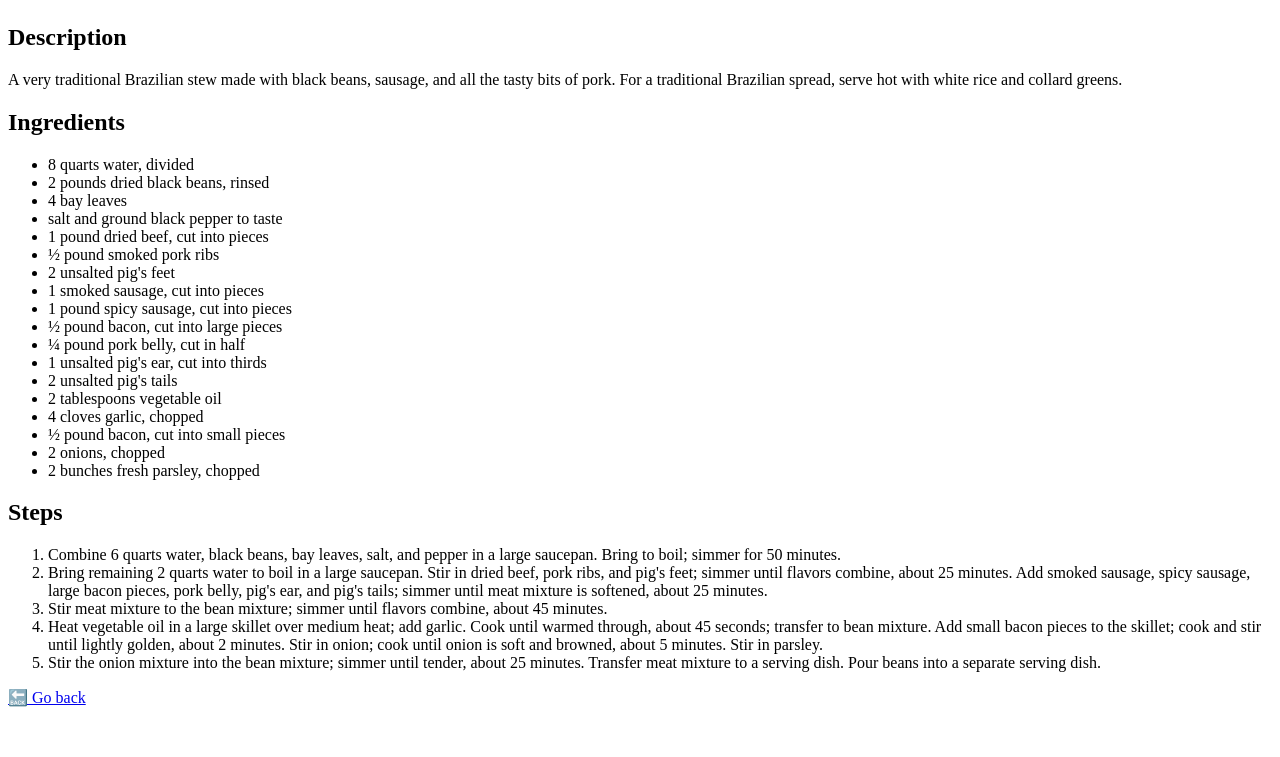
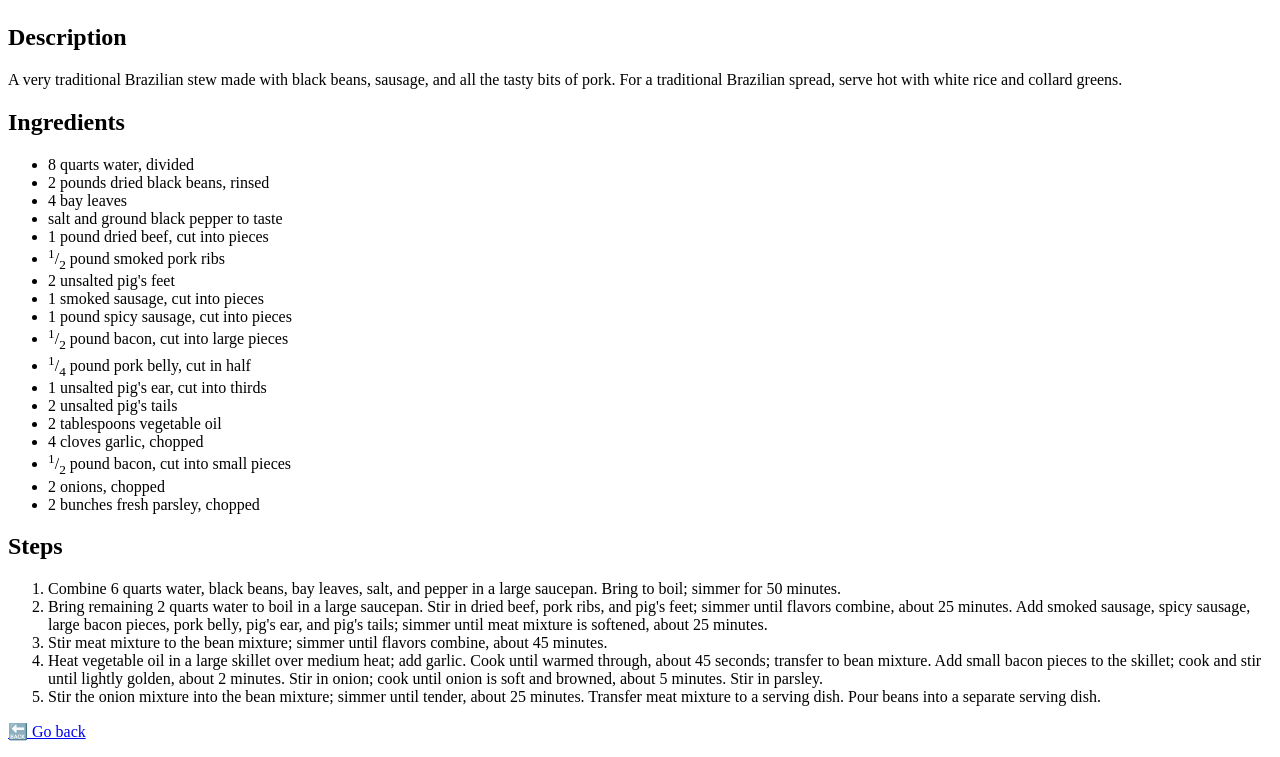
Before and after one commit to Wanderson-RB/odin-recipes, a plain HTML site: page recipes/feijoada.html in a window 1280 px wide. Shown: the part 706-1463 px from the top of the page. Before the commit the page ends 1429 px from the top, so only its background shows below. Drawn offline with Linux system fonts and the light colour scheme.

Commit message:
Fix markup of ingrediet portions

```diff
--- a/recipes/feijoada.html
+++ b/recipes/feijoada.html
@@ -25,17 +25,17 @@
       <li>4 bay leaves</li>
       <li>salt and ground black pepper to taste</li>
       <li>1 pound dried beef, cut into pieces</li>
-      <li>½ pound smoked pork ribs</li>
+      <li><sup>1</sup>/<sub>2</sub> pound smoked pork ribs</li>
       <li>2 unsalted pig's feet</li>
       <li>1 smoked sausage, cut into pieces</li>
       <li>1 pound spicy sausage, cut into pieces</li>
-      <li>½ pound bacon, cut into large pieces</li>
-      <li>¼ pound pork belly, cut in half</li>
+      <li><sup>1</sup>/<sub>2</sub> pound bacon, cut into large pieces</li>
+      <li><sup>1</sup>/<sub>4</sub> pound pork belly, cut in half</li>
       <li>1 unsalted pig's ear, cut into thirds</li>
       <li>2 unsalted pig's tails</li>
       <li>2 tablespoons vegetable oil</li>
       <li>4 cloves garlic, chopped</li>
-      <li>½ pound bacon, cut into small pieces</li>
+      <li><sup>1</sup>/<sub>2</sub> pound bacon, cut into small pieces</li>
       <li>2 onions, chopped</li>
       <li>2 bunches fresh parsley, chopped</li>
     </ul>
```
